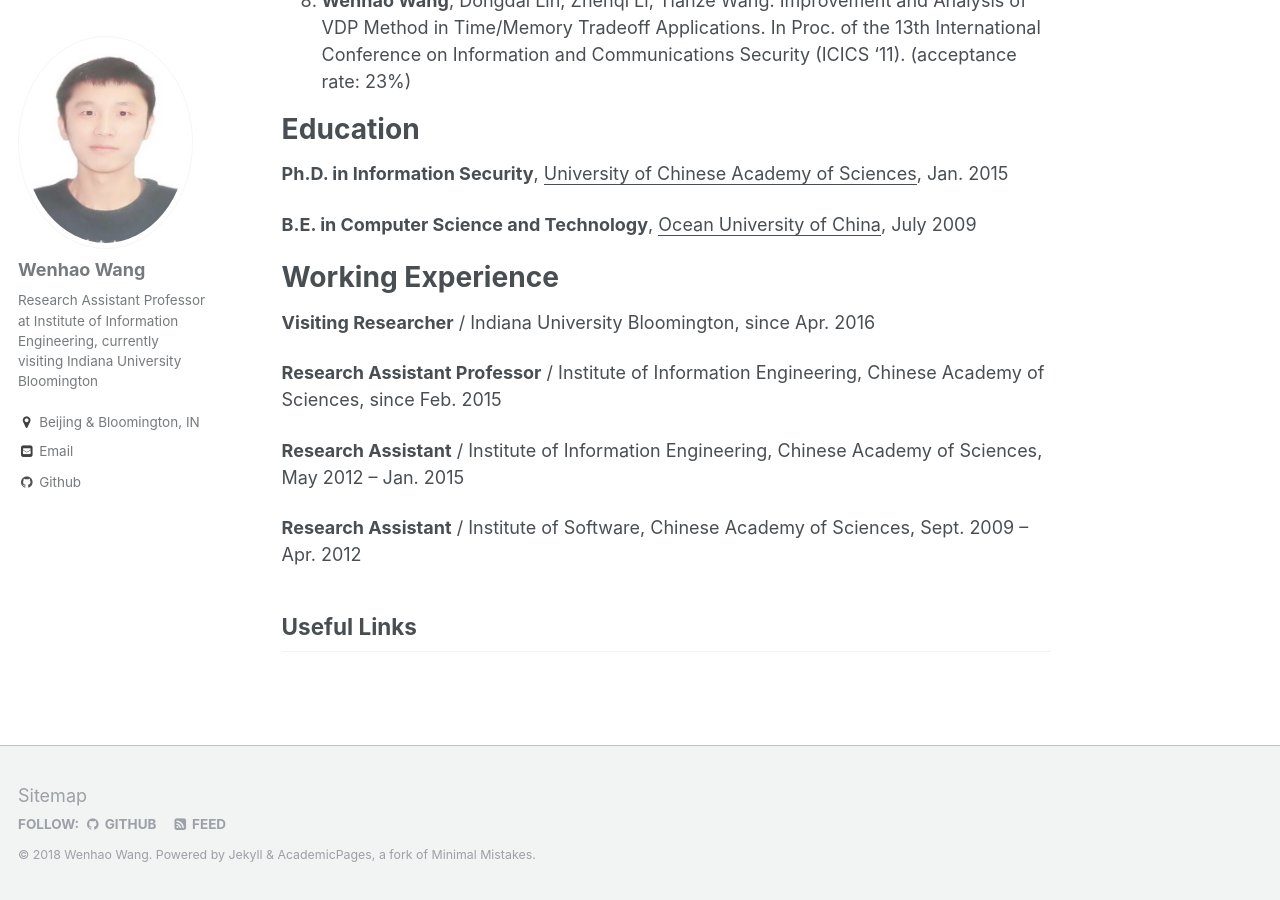
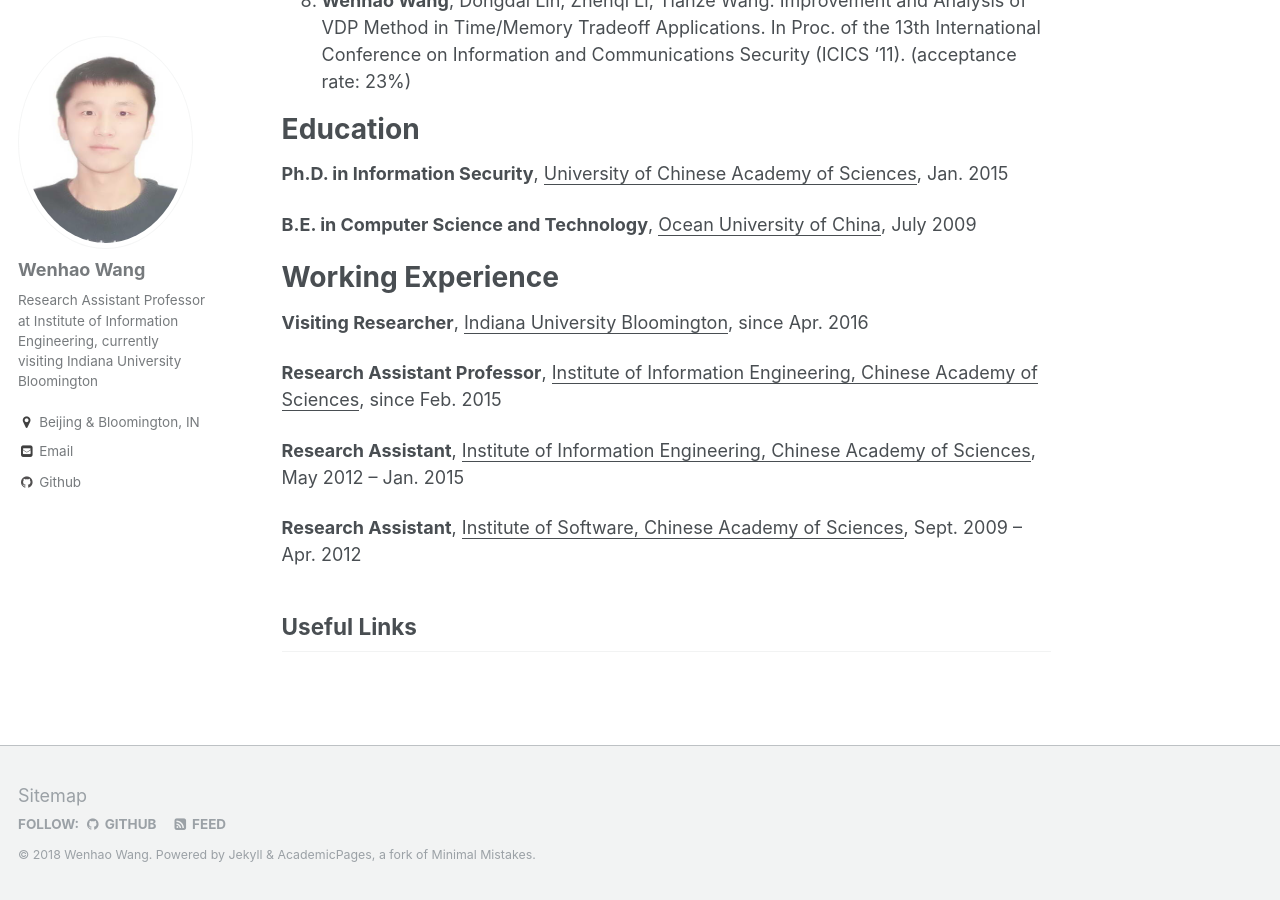
Before and after one commit to wenhao19/heartever.github.io, a Jekyll site: the page built from _pages/about.md, in a window 1280 px wide and 900 px high, scrolled down 1123 px. Built offline with Jekyll 4.4.1, drawn with Linux system fonts in a browser that asks for light colours; part of the change alters nothing that is shown.

```diff
--- a/_pages/about.md
+++ b/_pages/about.md
@@ -29,13 +29,13 @@ Education
 
 Working Experience
 ======
-**Visiting Researcher** / Indiana University Bloomington, since Apr. 2016
+**Visiting Researcher**, <ins>Indiana University Bloomington</ins>, since Apr. 2016
 
-**Research Assistant Professor** / Institute of Information Engineering, Chinese Academy of Sciences, since Feb. 2015
+**Research Assistant Professor**, <ins>Institute of Information Engineering, Chinese Academy of Sciences</ins>, since Feb. 2015
 
-**Research Assistant** / Institute of Information Engineering, Chinese Academy of Sciences, May 2012 – Jan. 2015
+**Research Assistant**, <ins>Institute of Information Engineering, Chinese Academy of Sciences</ins>, May 2012 – Jan. 2015
 
-**Research Assistant** / Institute of Software, Chinese Academy of Sciences, Sept. 2009 – Apr. 2012
+**Research Assistant**, <ins>Institute of Software, Chinese Academy of Sciences</ins>, Sept. 2009 – Apr. 2012
 
 Useful Links
 ------
```
